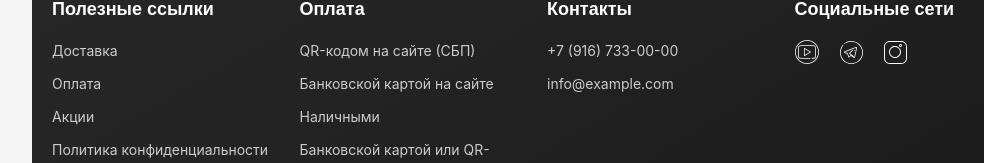
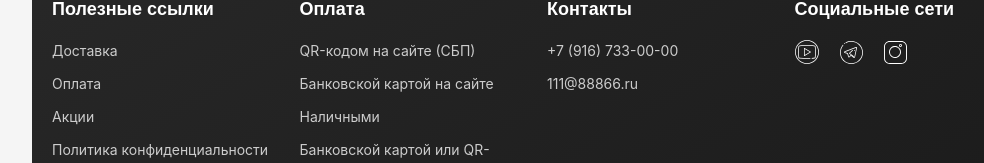
Before and after one commit to denylyapka/turbo_auto_saloon, a React (Create React App) app: page /shop in a window 1280 px wide. Shown: the part 1817-1980 px from the top of the page, without its empty margins (248-1232 px from the left). Built offline with nearby package versions, Linux system fonts and the light colour scheme.

Commit message:
add mail

```diff
--- a/src/Сonstants/siteConstants.js
+++ b/src/Сonstants/siteConstants.js
@@ -3,7 +3,7 @@ export const SITE_CONSTANTS = {
   contacts: {
     phone: '+7 (916) 733-00-00',
     formattedPhone: '+79167330000',
-    email: 'info@example.com',
+    email: '111@88866.ru',
     address: 'г. Москва, ул. Примерная, д. 10, офис 25',
     workingHours: 'Пн-Пт: 9:00 - 18:00',
   },
```
